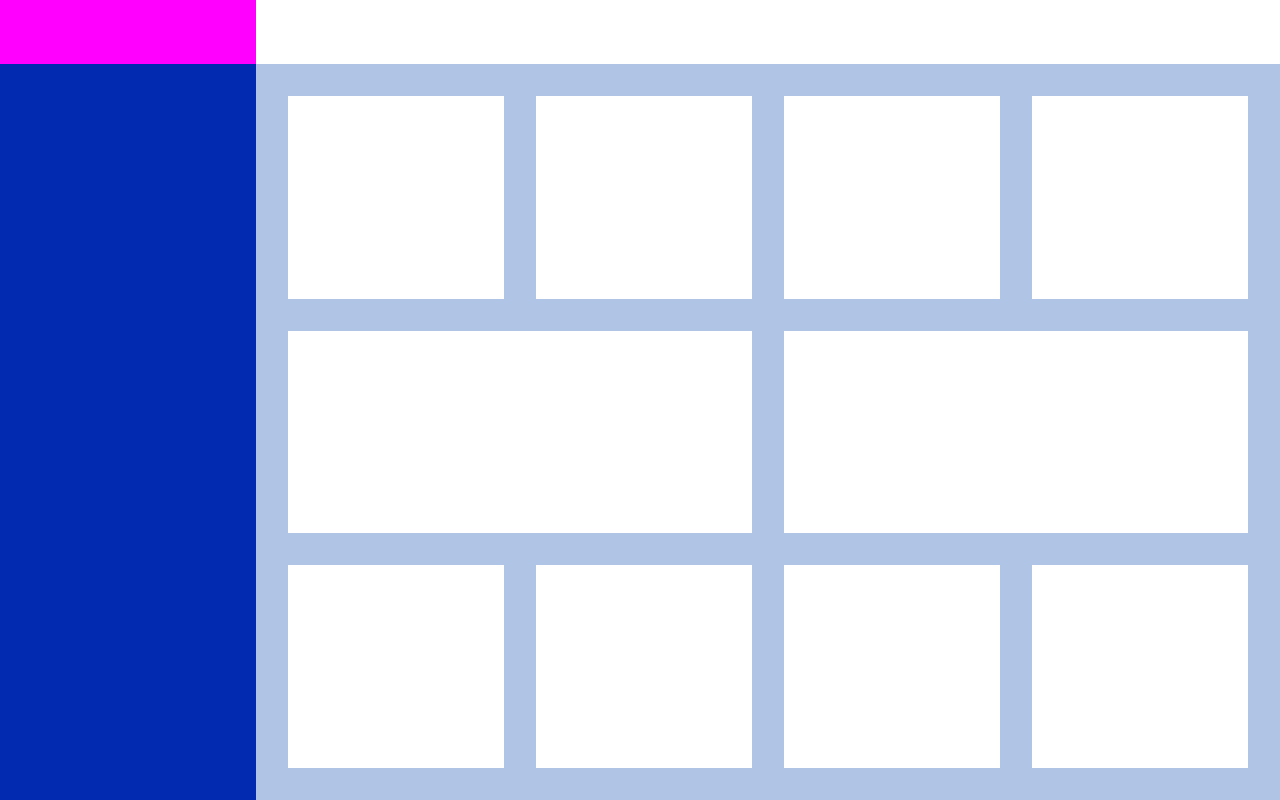
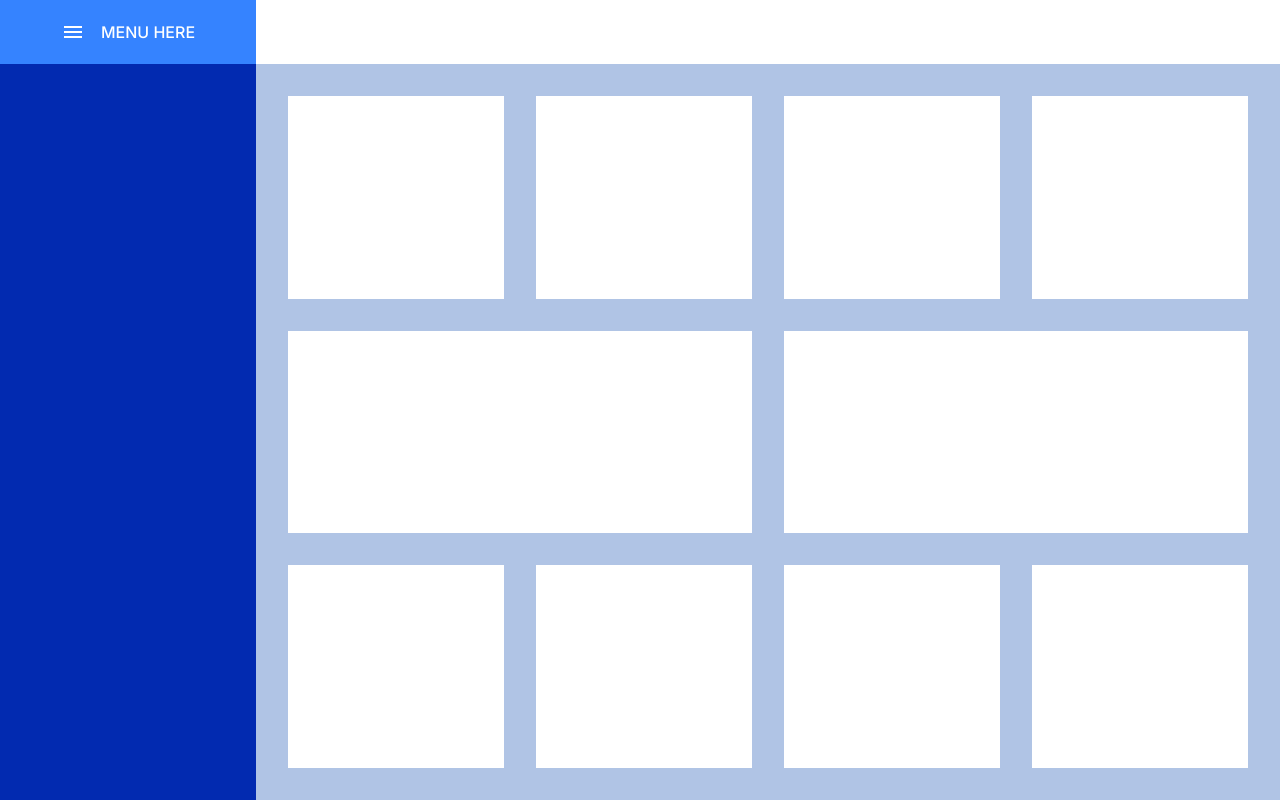
Before and after one commit to jana2308walter/showoff-dashboard, an Angular app: page / in a window 1280 px wide. Built offline with nearby package versions, Linux system fonts and the light colour scheme.

Commit message:
feat: Make logo/menu component

```diff
--- a/src/components/logo/logo-component.html
+++ b/src/components/logo/logo-component.html
@@ -0,0 +1,2 @@
+<span class="material-symbols-sharp">menu</span>
+<p>Menu here</p>
--- a/src/components/logo/logo-component.ts
+++ b/src/components/logo/logo-component.ts
@@ -2,7 +2,6 @@ import { Component } from '@angular/core';
 
 @Component({
   selector: 'sod-logo',
-  imports: [],
   templateUrl: './logo-component.html',
   host: {
     class: 'logo'
--- a/src/styles/components/_logo.scss
+++ b/src/styles/components/_logo.scss
@@ -1,4 +1,16 @@
+@use '../base/sizes';
+@use '../base/typography';
+
 .logo {
+  @include typography.bold-text;
+
   grid-area: logo;
-  background-color: fuchsia;
+  background-color: var(--menu-blue-light);
+  color: var(--background-white);
+  display: flex;
+  justify-content: center;
+  align-items: center;
+  padding: sizes.$spacing6;
+  gap: sizes.$spacing5;
+  text-transform: uppercase;
 }
```
